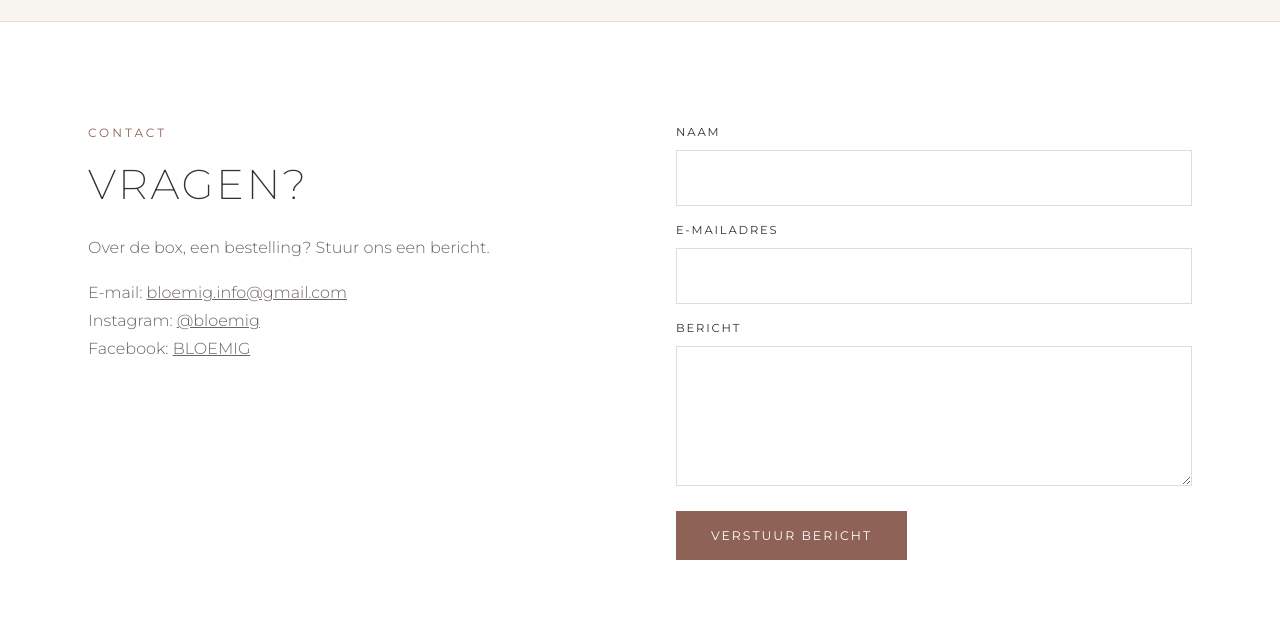
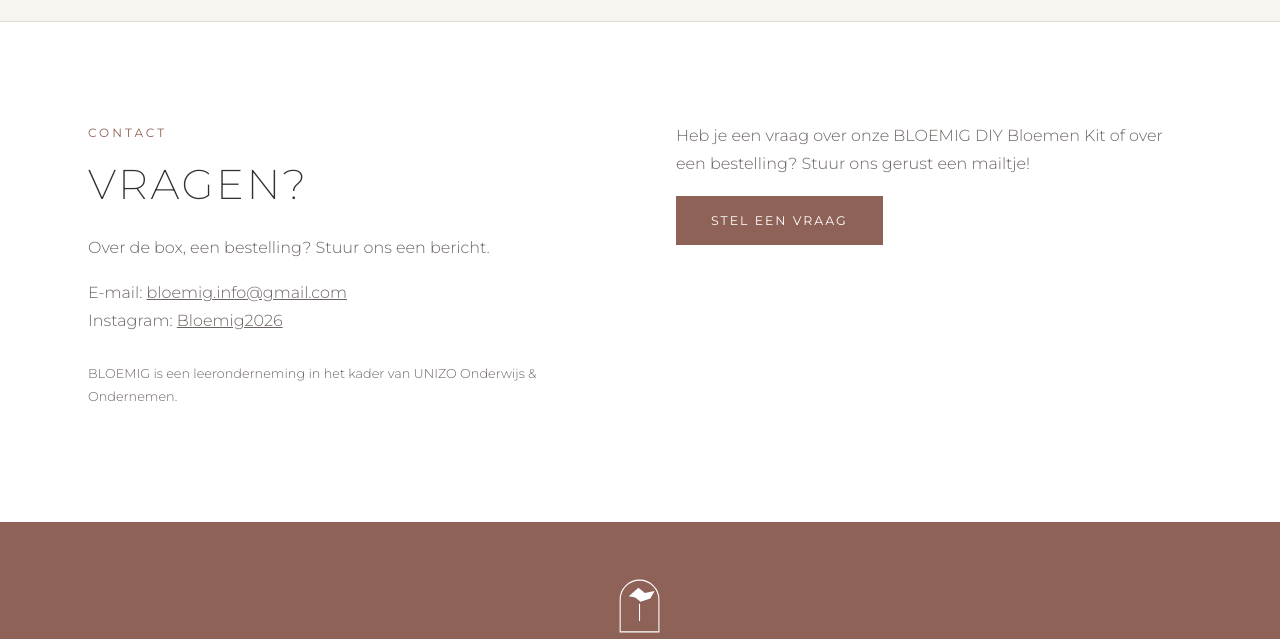
Before and after one commit to b-man9470/bloemig, a plain HTML site: page index.html in a window 1280 px wide. Shown: the part 4200-4839 px from the top of the page. Drawn offline with Linux system fonts and the light colour scheme.

Commit message:
laatste updates

```diff
--- a/index.html
+++ b/index.html
@@ -751,51 +751,27 @@
             <h2>Vragen?</h2>
             <p>Over de box, een bestelling? Stuur ons een bericht.</p>
             <p>
-              E-mail: <a href="mailto:brent@depetter.eu">bloemig.info@gmail.com</a
-              ><br />Instagram: <a href="#">@bloemig</a><br />Facebook:
-              <a href="#">BLOEMIG</a>
+              E-mail: <a href="mailto:bloemig.info@gmail.com">bloemig.info@gmail.com</a
+              ><br />Instagram: <a href="https://www.instagram.com/bloemig2026/">Bloemig2026</a><br />
+            </p>
+            <p class="note" style="margin-top: 28px;">
+              BLOEMIG is een leeronderneming in het kader van
+              UNIZO Onderwijs &amp; Ondernemen.
             </p>
           </div>
 
           <div>
-            <form action="https://formsubmit.co/brent@depetter.eu" method="POST">
+            <p>
+              Heb je een vraag over onze BLOEMIG DIY Bloemen Kit of over een bestelling?
+              Stuur ons gerust een mailtje!
+            </p>
 
-              <input type="hidden" name="_subject" value="Nieuw bericht via BLOEMIG website">
-              <input type="hidden" name="_template" value="table">
-              <input type="text" name="_honey" style="display:none">
-
-              <label class="l" for="cn">Naam</label>
-              <input
-                type="text"
-                id="cn"
-                name="naam"
-                required
-                style="margin-bottom: 14px"
-              />
-
-              <label class="l" for="cm">E-mailadres</label>
-              <input
-                type="email"
-                id="cm"
-                name="email"
-                required
-                style="margin-bottom: 14px"
-              />
-
-              <label class="l" for="cb">Bericht</label>
-              <textarea
-                id="cb"
-                name="bericht"
-                rows="4"
-                required
-                style="margin-bottom: 16px"
-              ></textarea>
-
-              <button class="btn" type="submit">
-                Verstuur bericht
-              </button>
-
-            </form>
+            <a
+              class="btn"
+              href="mailto:bloemig.info@gmail.com?subject=Vraag%20over%20BLOEMIG"
+            >
+              Stel een vraag
+            </a>
           </div>
 
         </div>
```
